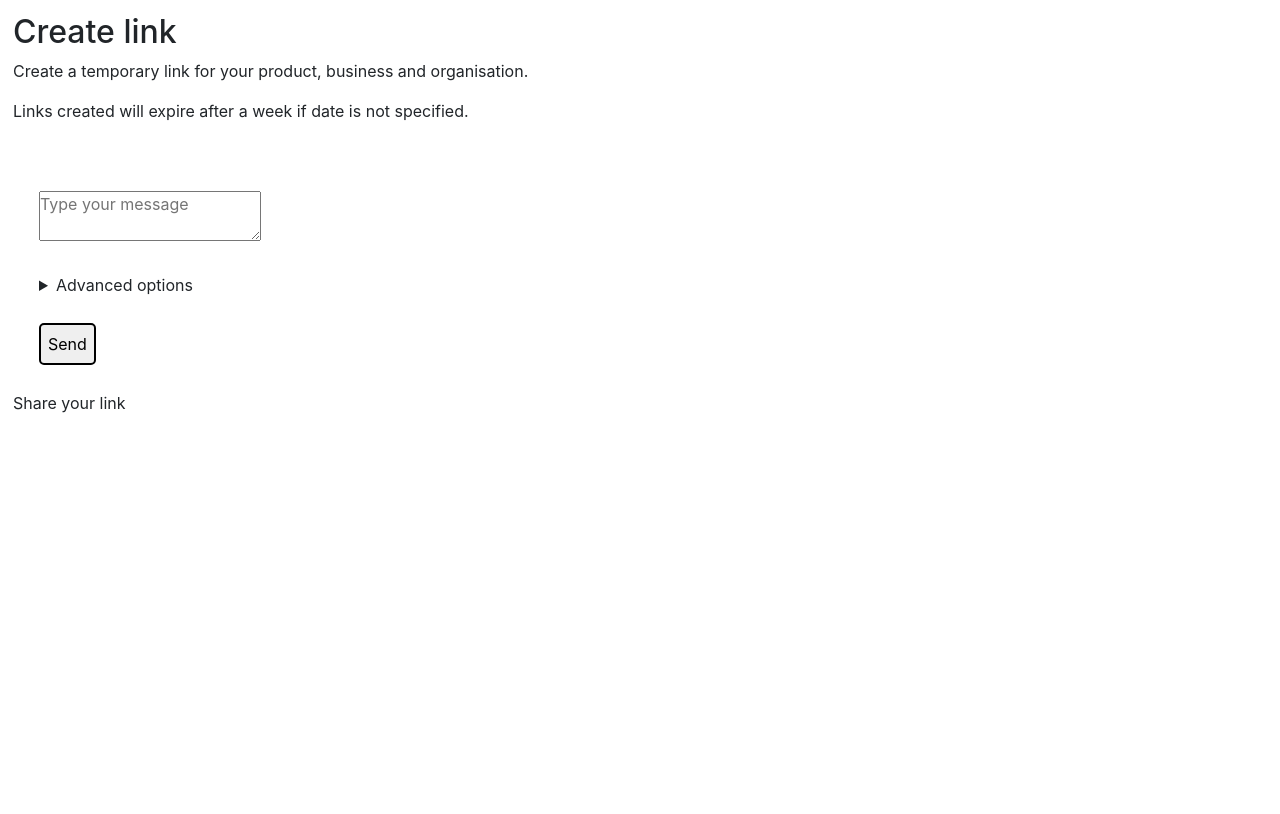
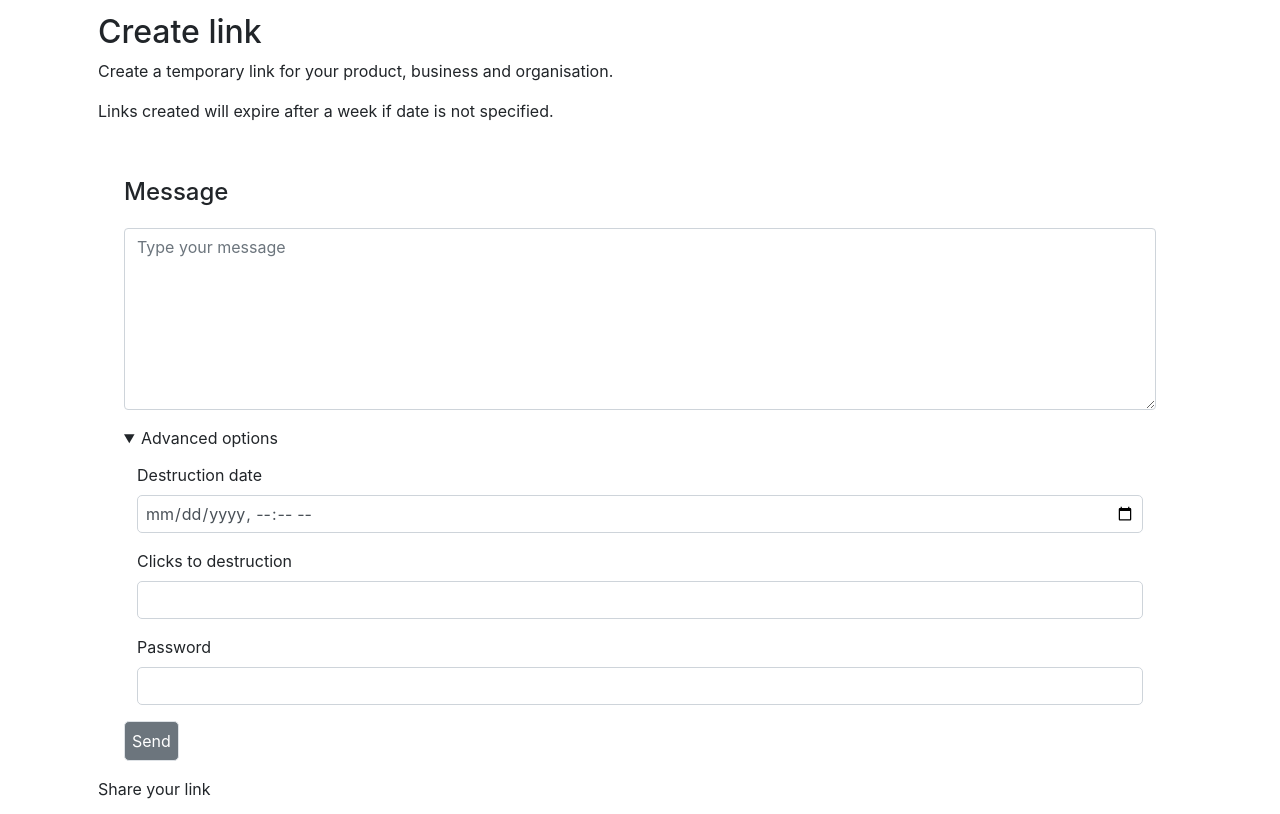
Before and after one commit to micaiah-effiong/temp-link, a website: page public/index.html in a window 1280 px wide. Drawn offline with nearby package versions, Linux system fonts and the light colour scheme.

Commit message:
added bootstrap and styles to home page

```diff
--- a/public/index.html
+++ b/public/index.html
@@ -2,7 +2,7 @@
 <html>
   <head>
     <title>Create a one time link for you message</title>
-    <link type="text/css" rel="stylesheet" href="/styles/main.css" />
+    <link type="text/css" rel="stylesheet" href="./styles/main.css" />
     <link
       type="text/css"
       rel="stylesheet"
@@ -14,15 +14,20 @@
     />
   </head>
   <body>
-    <header class="page-header">
+    <div class="container-fliud">
+      <div class="container">
+        <div class="page-header">
           <h2>Create link</h2>
           <div>
             <p>
-          Create a temporary link for your product, business and organisation.
+              Create a temporary link for your product, business and
+              organisation.
             </p>
-        <p>Links created will expire after a week if date is not specified.</p>
+            <p>
+              Links created will expire after a week if date is not specified.
+            </p>
           </div>
-    </header>
+        </div>
 
         <main class="page-main">
           <form
@@ -32,46 +37,74 @@
             enctype="application/json"
             class="page-form-create-msg"
           >
-        <textarea name="data" placeholder="Type your message"></textarea>
+            <h4>
+              <label for="msg" class="form-lable">Message</label>
+            </h4>
+            <div class="form-group">
+              <textarea
+                name="data"
+                placeholder="Type your message"
+                class="form-control"
+                rows="7"
+                id="msg"
+              ></textarea>
+            </div>
 
-        <details class="page-form-adv-create-msg">
+            <details class="page-form-adv-create-msg" open>
               <summary>Advanced options</summary>
+              <div class="form-group">
                 <div>
-            <div>
+                  <label for="ttl" class="form-lable">Destruction date</label>
                   <input
                     type="datetime-local"
                     name="ttl"
-                placeholder="Expiry date"
+                    class="form-control"
+                    id="ttl"
                   />
                 </div>
+              </div>
 
+              <div class="form-group">
                 <div>
+                  <label for="cttl" class="form-lable" class="form-control"
+                    >Clicks to destruction</label
+                  >
                   <input
                     type="number"
                     min="0"
                     name="count"
-                placeholder="View limit"
+                    class="form-control"
+                    id="cttl"
                   />
                 </div>
+              </div>
 
+              <div class="form-group">
                 <div>
+                  <label for="psw" class="form-lable">Password</label>
                   <input
                     type="password"
                     name="passcode"
-                placeholder="Type your password"
+                    class="form-control"
+                    id="psw"
                   />
                 </div>
               </div>
             </details>
             <!-- <input type="" name="data">
     <input type="" name="data"> -->
-        <button type="submit">Send</button>
+            <div class="form-group">
+              <button type="submit" class="border btn btn-secondary">
+                Send
+              </button>
+            </div>
           </form>
 
           <div>Share your link <a id="shareLink" href=""></a></div>
         </main>
-
-    <script type="text/javascript" src="/js/makeRequest.js"></script>
+      </div>
+    </div>
+    <script type="text/javascript" src="./js/makeRequest.js"></script>
 
     <script>
       let form = document.createMsg;
```
Lines whose indentation alone changed are shown as unchanged.
